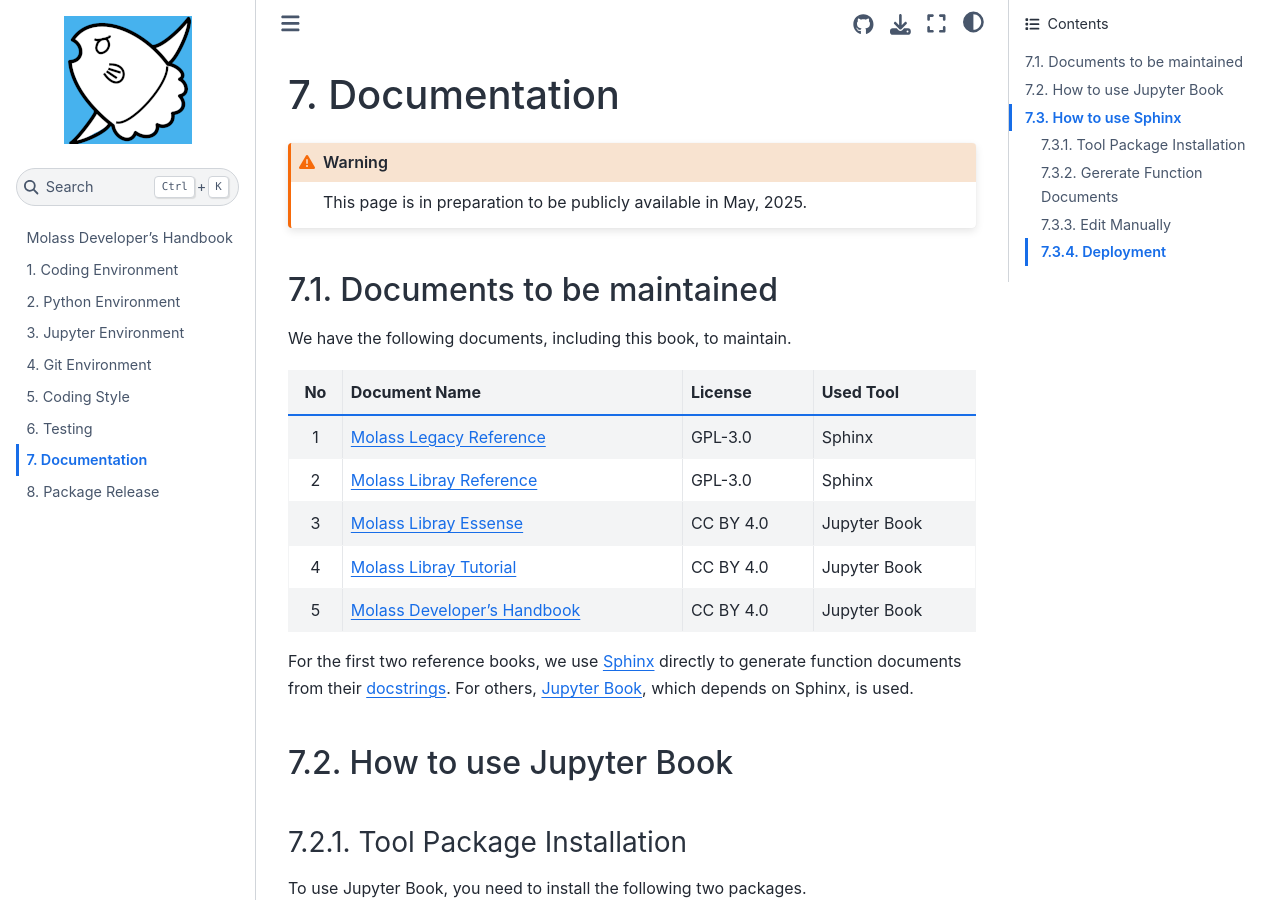
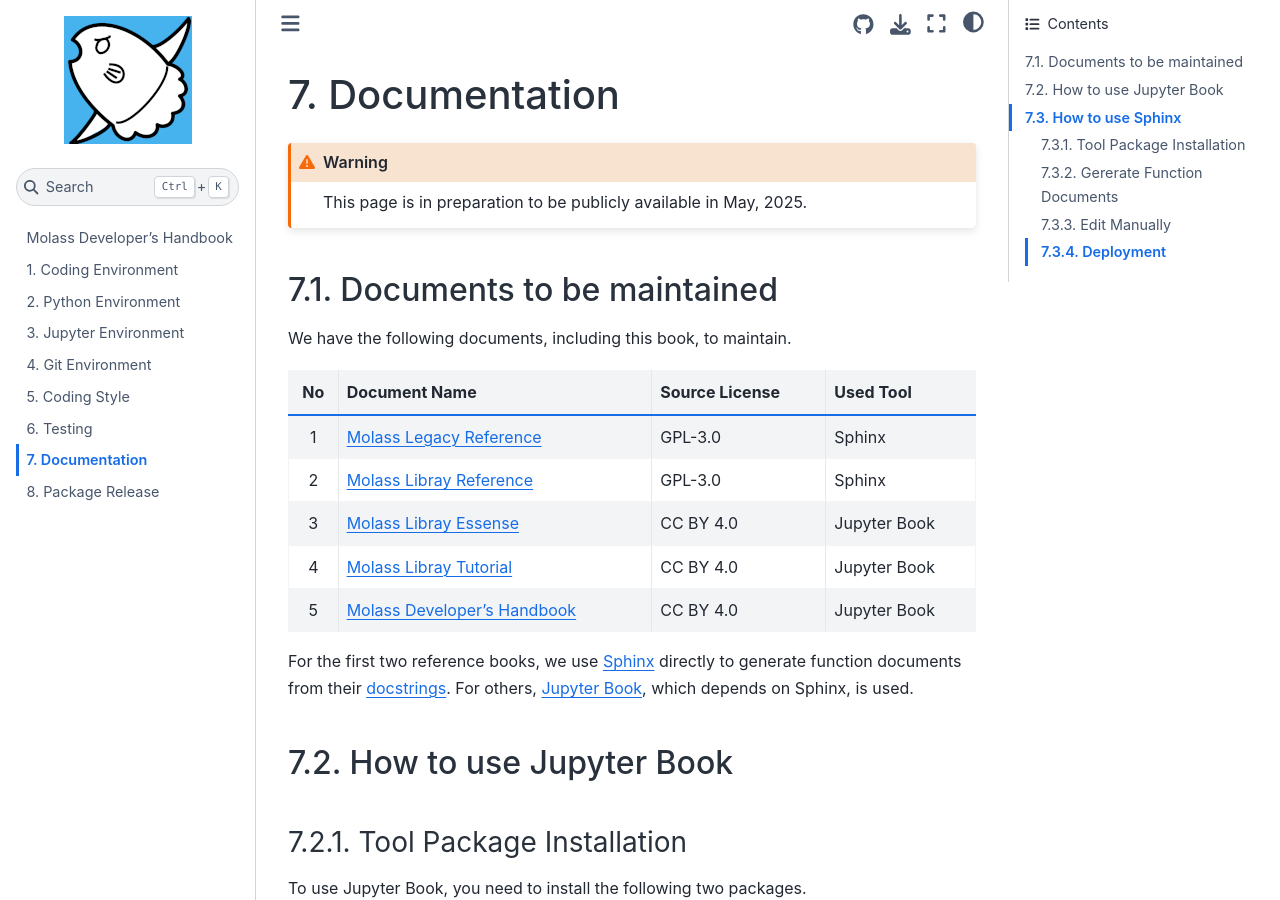
Before and after one commit to biosaxs-dev/molass-develop, a Jupyter Book: the page built from chapters/07/documentation.md, in a window 1280 px wide and 900 px high. Built offline with Jupyter Book 1.0.4 settings and Sphinx 7.4.7 and the Sphinx Book theme 1.1.4, drawn with Linux system fonts in a browser that asks for light colours.

Commit message:
update for better wording

```diff
--- a/chapters/07/documentation.md
+++ b/chapters/07/documentation.md
@@ -8,7 +8,7 @@
 
 We have the following documents, including this book, to maintain.
 
-|No |   Document Name           | License | Used Tool |
+|No |   Document Name           | Source License | Used Tool |
 |:-:|:--------------------------|:--------|:-----------|
 | 1 |[Molass Legacy Reference](https://freesemt.github.io/molass-legacy/) |GPL-3.0 |Sphinx |
 | 2 |[Molass Libray Reference](https://freesemt.github.io/molass-library/)|GPL-3.0 |Sphinx |
```
